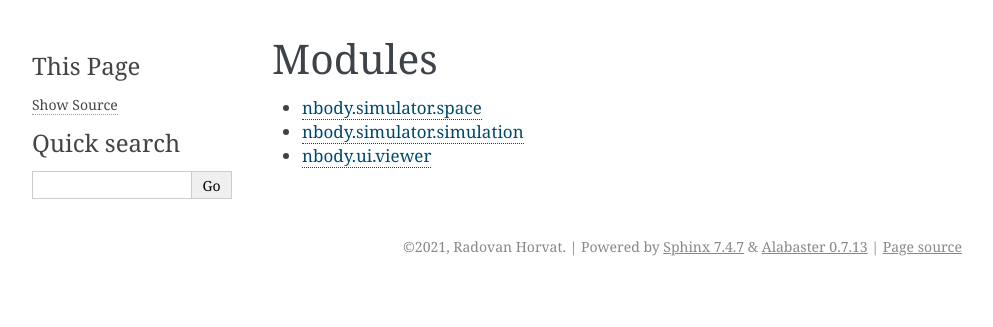
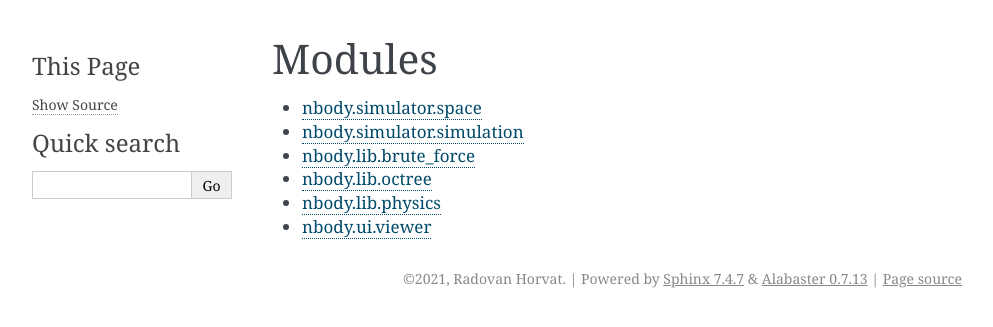
Before and after one commit to radovanhorvat/gonzales, a Sphinx documentation site: the page built from docs/source/module_doc.rst, in a window 1280 px wide. Shown: the top 327 px of the page, without its empty margins (148-1141 px from the left). Built offline with Sphinx 7.4.7, drawn with Linux system fonts in a browser that asks for light colours.

Commit message:
Add documentation for Cython code

```diff
--- /dev/null
+++ b/docs/source/brute_force.rst
@@ -0,0 +1,6 @@
+nbody.lib.brute_force
+=====================
+
+.. currentmodule:: nbody.lib.brute_force
+
+* .. autofunction:: calculate_accs_pp(r, m, G, eps)
--- a/docs/source/module_doc.rst
+++ b/docs/source/module_doc.rst
@@ -6,4 +6,7 @@ Modules
 
    space
    simulator
+   brute_force
+   octree
+   physics
    viewer
--- /dev/null
+++ b/docs/source/octree.rst
@@ -0,0 +1,6 @@
+nbody.lib.octree
+================
+
+.. currentmodule:: nbody.lib.octree
+
+* .. autofunction:: calc_accs_octree(w, r_x, r_y, r_z, r, m, G, eps, theta)
--- a/docs/source/viewer.rst
+++ b/docs/source/viewer.rst
@@ -3,4 +3,4 @@ nbody.ui.viewer
 
 .. currentmodule:: nbody.ui.viewer
 
-.. autofunction:: run_viewer
+* .. autofunction:: run_viewer
```
Also changed, not shown: docs/source/physics.rst (added, +22 -0 lines), 3 other files.
